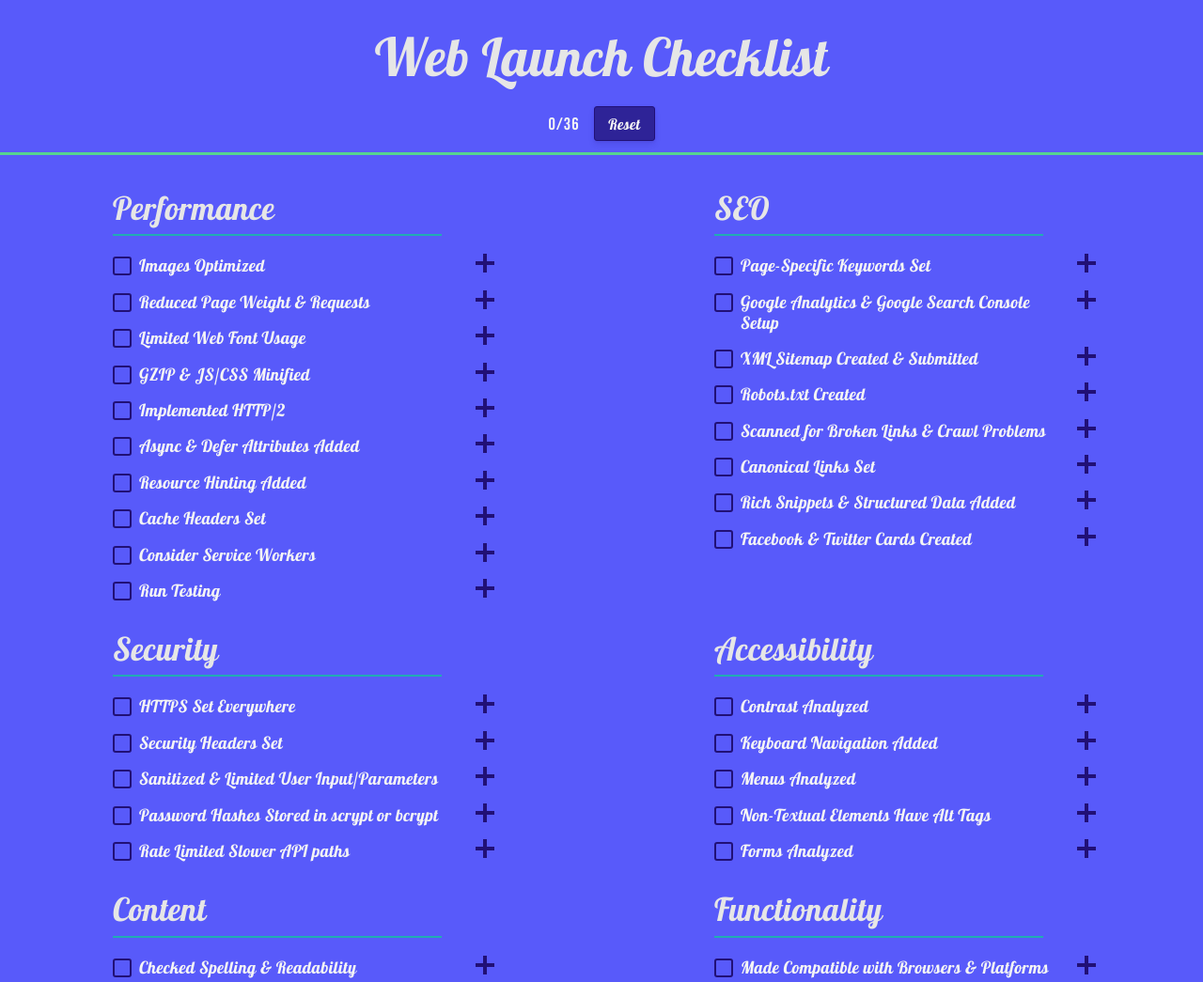
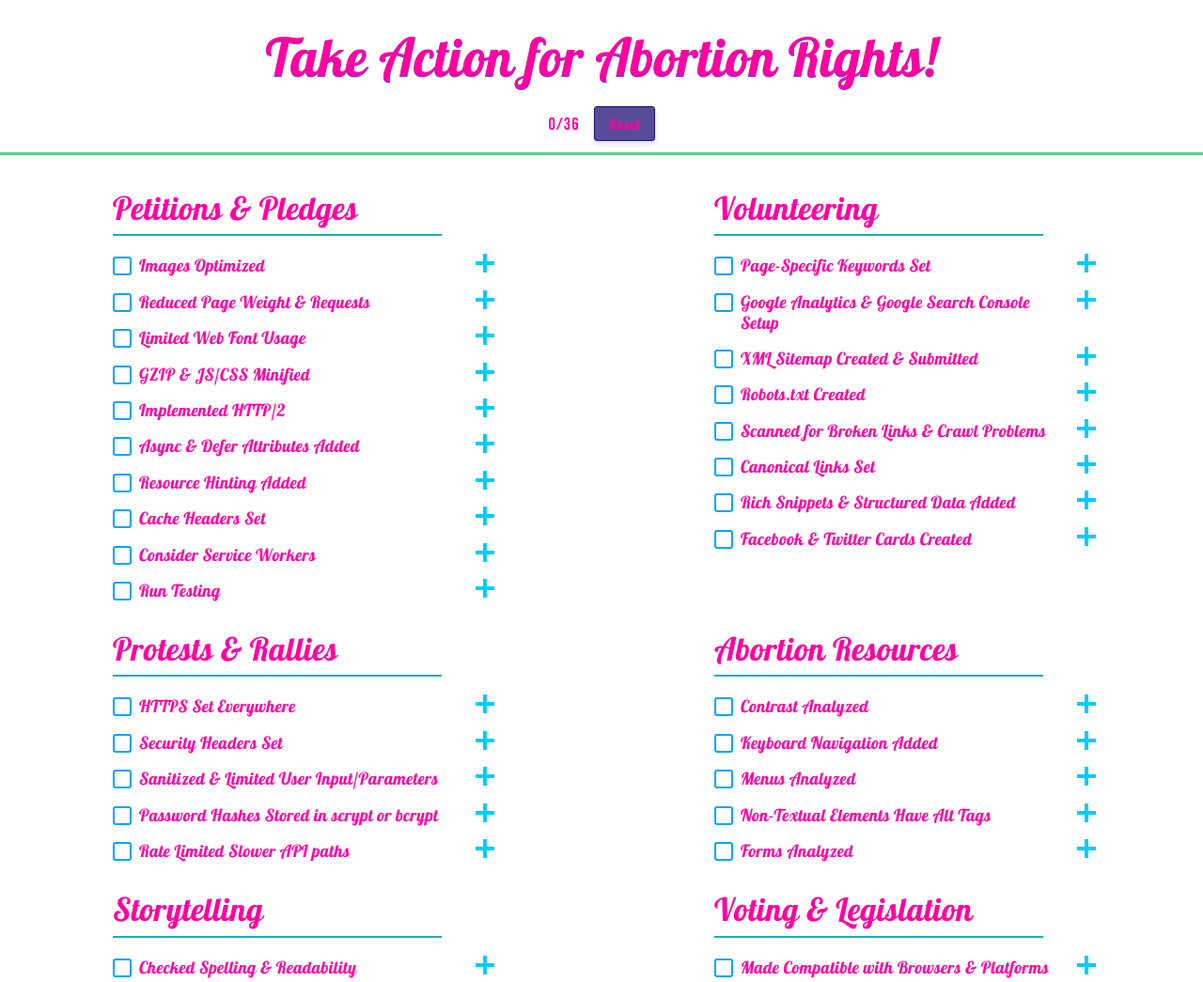
Before and after one commit to ashloren/gorgeous-checklist, a plain HTML site: page index.html in a window 1280 px wide. Shown: the top 1045 px of the page at 94% size. Drawn offline with nearby package versions, Linux system fonts and the light colour scheme; a web font is replaced by a local one.

Commit message:
Add files via upload

```diff
--- a/index.html
+++ b/index.html
@@ -2,7 +2,7 @@
 <html lang="en" >
 <head>
   <meta charset="UTF-8">
-  <title>CodePen - Web Launch Checklist</title>
+  <title>Abort Our Court | Abortion Rights Checklist</title>
 
 <link rel="stylesheet" href="https://cdnjs.cloudflare.com/ajax/libs/normalize/5.0.0/normalize.min.css">
 <link rel="stylesheet" href="style.css">
@@ -11,7 +11,7 @@
 <body>
 <!-- partial:index.partial.html -->
 <header>
- <h1 class="title"><a href="https://codepen.io/oxla/pen/awmMYY?editors=1010">Web Launch Checklist</a></h1>
+ <h1 class="title"><a href="https://codepen.io/oxla/pen/awmMYY?editors=1010">Take Action for Abortion Rights!</a></h1>
  <div class="progress">
   <span class="progress__count">0/X</span>
   <input class="progress__reset" type="reset" value="Reset" title="Reset Checkboxes" tabindex="0">
@@ -22,7 +22,7 @@
 </header>
 <div class="container">
  <section class="checklist">
-  <h2 class="checklist__title">Performance</h2>
+  <h2 class="checklist__title">Petitions & Pledges</h2>
   <span class="checklist__title-border"></span>
   <span class="checklist__percentage-border"></span>
   <ul class="checklist-container">
@@ -165,7 +165,7 @@
 
  </section>
  <section class="checklist">
-  <h2 class="checklist__title">SEO</h2>
+  <h2 class="checklist__title">Volunteering</h2>
   <span class="checklist__title-border"></span>
   <span class="checklist__percentage-border"></span>
   <ul class="checklist-container">
@@ -274,7 +274,7 @@
   </ul>
  </section>
  <section class="checklist">
-  <h2 class="checklist__title">Security</h2>
+  <h2 class="checklist__title">Protests & Rallies</h2>
   <span class="checklist__title-border"></span>
   <span class="checklist__percentage-border"></span>
   <ul class="checklist-container">
@@ -353,7 +353,7 @@
   </ul>
  </section>
  <section class="checklist">
-  <h2 class="checklist__title">Accessibility</h2>
+  <h2 class="checklist__title">Abortion Resources</h2>
   <span class="checklist__title-border"></span>
   <span class="checklist__percentage-border"></span>
   <ul class="checklist-container">
@@ -417,7 +417,7 @@
   </ul>
  </section>
  <section class="checklist">
-  <h2 class="checklist__title">Content</h2>
+  <h2 class="checklist__title">Storytelling</h2>
   <span class="checklist__title-border"></span>
   <span class="checklist__percentage-border"></span>
   <ul class="checklist-container">
@@ -488,7 +488,7 @@
   </ul>
  </section>
  <section class="checklist">
-  <h2 class="checklist__title">Functionality</h2>
+  <h2 class="checklist__title">Voting & Legislation</h2>
   <span class="checklist__title-border"></span>
   <span class="checklist__percentage-border"></span>
   <ul class="checklist-container">
@@ -528,6 +528,13 @@
    </li>
   </ul>
  </section>
+
+
+
+
+
+
+
 </div>
 <!-- partial -->
   <script  src="./script.js"></script>
--- a/style.css
+++ b/style.css
@@ -86,8 +86,8 @@ body {
   min-height: 100vh;
   margin: 0;
   letter-spacing: 0.02em;
-  color: #f5f5f5;
-  background: #585afa;
+
+  background: #ffffff;
   text-rendering: optimizeLegibility;
   -webkit-font-smoothing: antialiased;
   -moz-osx-font-smoothing: grayscale;
@@ -95,8 +95,8 @@ body {
 a {
   transition: all 0.2s ease;
   text-decoration: none;
-  color: #57eaa6;
-  border-bottom: 1px solid #57eaa6;
+  color: #02ccf9;
+  border-bottom: 1px solid #02ccf9;
   text-shadow: 0 1px 0 #585afa;
 }
 a:hover {
@@ -117,7 +117,7 @@ a:hover {
   text-align: center;
 }
 .title a {
-  color: #e6e6e6;
+  color: #ff02a0;
   border: 0;
 }
 .progress {
@@ -193,7 +193,7 @@ a:hover {
   font-size: 2.125em;
   font-weight: 500;
   margin: 0;
-  color: #e6e6e6;
+  color: #ff02a0;
 }
 .checklist__title-border {
   display: block;
@@ -224,11 +224,11 @@ a:hover {
   height: 20px;
   cursor: pointer;
   transition: background 150ms ease;
-  border: 2px solid #211076;
+  border: 2px solid #00a4ff;
   border-radius: 3px;
 }
 .checkbox:hover {
-  background: rgba(33, 16, 118, 0.5);
+  background: #02ccf9;
 }
 .checkbox:after {
   position: absolute;
@@ -240,8 +240,8 @@ a:hover {
   transition: all 325ms ease;
   transform: rotate(45deg) scale(0);
   opacity: 0;
-  border-right: 2px solid #bf6bfe;
-  border-bottom: 2px solid #bf6bfe;
+  border-right: 2px solid #00a4ff;
+  border-bottom: 2px solid #00a4ff;
 }
 .checklist-item__title {
   font-size: 1.125em;
@@ -255,7 +255,7 @@ a:hover {
 }
 .checklist-item__title:focus,
 .checklist-item__title:hover {
-  color: #dcdcdc;
+  color: #cc007d;
 }
 input[type=checkbox] {
   display: none;
@@ -264,7 +264,7 @@ input[type=checkbox]:checked ~ .checkbox {
   -webkit-animation: wiggle 0.4s ease;
   animation: wiggle 0.4s ease;
   border-color: transparent;
-  background: #211076;
+  background: #02ccf9;
 }
 input[type=checkbox]:checked ~ .checkbox:after {
   transform: rotate(45deg) scale(1);
@@ -337,7 +337,7 @@ input[type=checkbox]:checked ~ .checklist-item__title {
   transform: translateY(-50%);
   transform-origin: center center;
   outline: 1px solid transparent;
-  background: #211076;
+  background: #02ccf9;
 }
 .line:after {
   display: block;
@@ -348,12 +348,12 @@ input[type=checkbox]:checked ~ .checklist-item__title {
   transform: rotate(90deg);
   transform-origin: center center;
   outline: 1px solid transparent;
-  background: #211076;
+  background: #02ccf9;
 }
 .closed.line {
   top: 45%;
   transform: rotate(180deg);
-  background: #bf6bfe;
+  background: #02ccf9;
 }
 .closed.line:after {
   transform: rotate(0);
```
